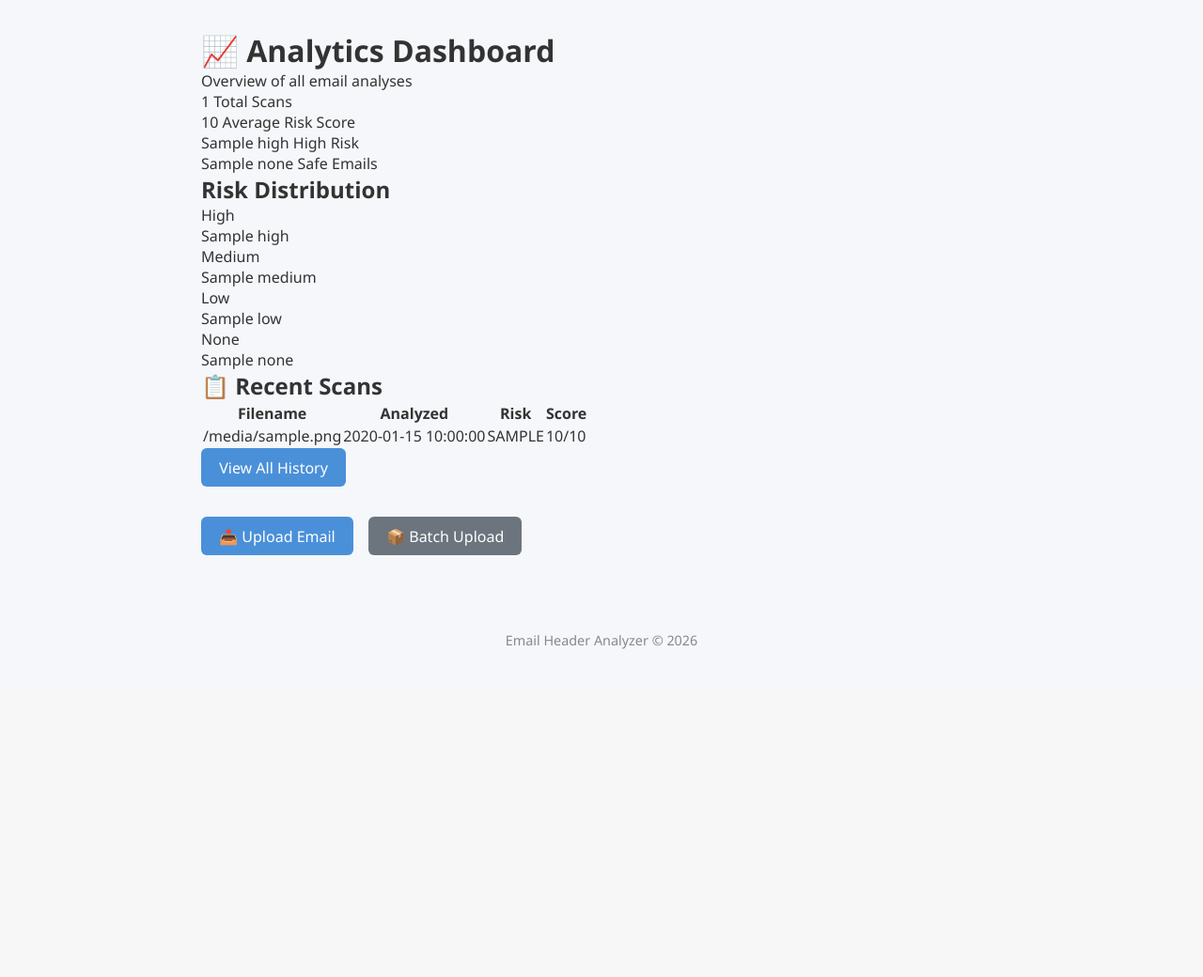
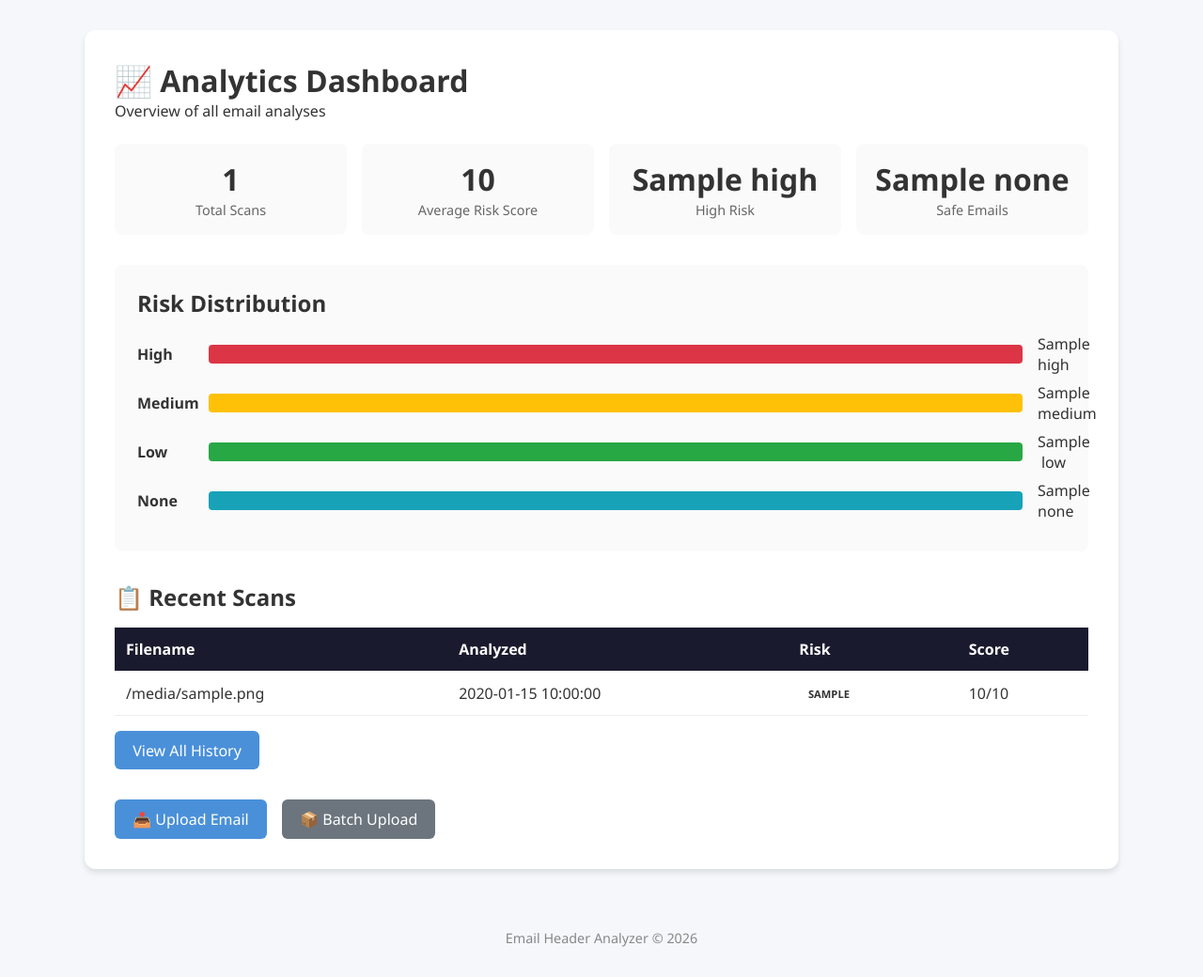
Before and after one commit to ayus1n9/Email-Analyzer, a Flask app: template templates/dashboard.html in a window 1280 px wide. Shown: the part 65-1105 px from the top of the page at 94% size. Before the commit the page ends 756 px from the top, so only its background shows below. Run offline with Flask 3, Linux system fonts and the light colour scheme; the template is opened without the code that fills it: most values are stand-ins (such as "Sample title", 1, 10 or a date in 2020).

Commit message:
Add styling for history, dashboard, and batch pages

```diff
--- a/static/css/style.css
+++ b/static/css/style.css
@@ -403,3 +403,221 @@ footer {
         padding: 1.5rem;
     }
 }
+
+.history-container {
+    background: var(--card-bg);
+    padding: 2rem;
+    border-radius: 12px;
+    box-shadow: 0 4px 6px var(--card-shadow);
+    max-width: 1100px;
+    margin: 0 auto;
+}
+
+.stats-summary {
+    display: grid;
+    grid-template-columns: repeat(auto-fit, minmax(150px, 1fr));
+    gap: 1rem;
+    margin: 1.5rem 0;
+}
+
+.stat-card {
+    background: var(--finding-bg);
+    padding: 1rem;
+    border-radius: 8px;
+    text-align: center;
+}
+
+.stat-number {
+    font-size: 2rem;
+    font-weight: bold;
+    display: block;
+}
+
+.stat-label {
+    font-size: 0.9rem;
+    color: var(--text-light);
+}
+
+.table-actions {
+    display: flex;
+    gap: 1rem;
+    margin: 1rem 0;
+}
+
+.scan-table {
+    width: 100%;
+    border-collapse: collapse;
+    margin: 1rem 0;
+}
+
+.scan-table th {
+    background: var(--nav-bg);
+    color: white;
+    padding: 0.75rem;
+    text-align: left;
+}
+
+.scan-table td {
+    padding: 0.75rem;
+    border-bottom: 1px solid var(--border);
+}
+
+.scan-table tr:hover {
+    background: var(--finding-bg);
+}
+
+.risk-badge-small {
+    display: inline-block;
+    padding: 0.2rem 0.6rem;
+    border-radius: 12px;
+    font-weight: bold;
+    font-size: 0.7rem;
+    text-transform: uppercase;
+}
+
+.btn-sm {
+    padding: 0.3rem 0.6rem;
+    font-size: 0.8rem;
+}
+
+.btn-danger {
+    background: #dc3545;
+}
+
+.btn-danger:hover {
+    background: #c82333;
+}
+
+.empty-state {
+    text-align: center;
+    padding: 3rem;
+    color: var(--text-light);
+}
+
+.dashboard-container {
+    background: var(--card-bg);
+    padding: 2rem;
+    border-radius: 12px;
+    box-shadow: 0 4px 6px var(--card-shadow);
+    max-width: 1100px;
+    margin: 0 auto;
+}
+
+.stats-grid {
+    display: grid;
+    grid-template-columns: repeat(auto-fit, minmax(200px, 1fr));
+    gap: 1rem;
+    margin: 1.5rem 0;
+}
+
+.risk-chart {
+    margin: 2rem 0;
+    padding: 1.5rem;
+    background: var(--finding-bg);
+    border-radius: 8px;
+}
+
+.chart-bars {
+    margin-top: 1rem;
+}
+
+.bar-container {
+    display: flex;
+    align-items: center;
+    gap: 1rem;
+    margin: 0.5rem 0;
+}
+
+.bar-container span:first-child {
+    width: 60px;
+    font-weight: bold;
+}
+
+.bar-track {
+    flex: 1;
+    height: 20px;
+    background: var(--progress-bg);
+    border-radius: 4px;
+    overflow: hidden;
+}
+
+.bar {
+    height: 100%;
+    transition: width 0.5s ease;
+}
+
+.bar-container span:last-child {
+    width: 30px;
+    text-align: right;
+}
+
+.recent-scans {
+    margin: 2rem 0;
+}
+
+.batch-container {
+    background: var(--card-bg);
+    padding: 2rem;
+    border-radius: 12px;
+    box-shadow: 0 4px 6px var(--card-shadow);
+    max-width: 800px;
+    margin: 0 auto;
+}
+
+#file-list {
+    margin: 1rem 0;
+}
+
+#file-list ul {
+    list-style: none;
+    padding: 0;
+}
+
+#file-list li {
+    padding: 0.3rem 0;
+    color: var(--text-light);
+}
+
+.scan-detail-container {
+    background: var(--card-bg);
+    padding: 2rem;
+    border-radius: 12px;
+    box-shadow: 0 4px 6px var(--card-shadow);
+    max-width: 900px;
+    margin: 0 auto;
+}
+
+.scan-meta {
+    background: var(--finding-bg);
+    padding: 1rem;
+    border-radius: 8px;
+    margin: 1rem 0;
+}
+
+.scan-meta p {
+    margin: 0.3rem 0;
+}
+
+@media (max-width: 768px) {
+    .stats-summary,
+    .stats-grid {
+        grid-template-columns: repeat(2, 1fr);
+    }
+
+    .scan-table {
+        font-size: 0.8rem;
+    }
+
+    .scan-table th,
+    .scan-table td {
+        padding: 0.4rem;
+    }
+
+    .bar-container {
+        flex-wrap: wrap;
+    }
+
+    .bar-container span:first-child {
+        width: 100%;
+    }
+}
```
